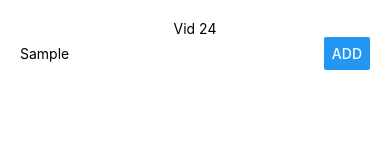
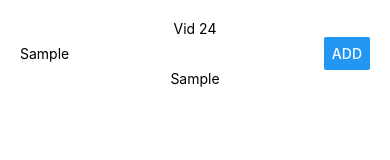
Before and after one commit to gerrymcdonnell/ReactMaxTutStart, a React Native app: screen / in a window 390 px wide. Both pictures are taken after typing "Sample" into the empty fields and a click on the button "ADD". Shown: the top 160 px of the page. Built offline with nearby package versions, Linux system fonts and the light colour scheme.

Commit message:
added array and text  created for array element

```diff
--- a/App.js
+++ b/App.js
@@ -4,17 +4,38 @@
 export default class App extends Component {
 
   state={
-    placeName:''
+    placeName:'',
+    places:[]
   }
 
-  placeNameInputChangeHandler=val=>{
+  placeNameInputChangeHandler=(val)=>{
     this.setState({
       placeName:val
     });
   };
 
+  //submit button handler
+  placeSubmitHandler=()=>{
+
+    //if the entered string is not empty
+    if(this.state.placeName.trim()===""){
+      return;
+    }
+
+    this.setState(prevState=>{
+      return {
+        places:prevState.places.concat(prevState.placeName)
+      }
+    })
+  }
+
 
   render(){
+
+    const placesOutput=this.state.places.map((place,i)=>
+      <Text key={i}>{place}</Text>
+    )
+
   return (
     <View style={styles.container}>
       <Text>Vid 24</Text>
@@ -26,8 +47,11 @@
         placeholder="This is a placeholder!"
         style={styles.placeInput}
       />
-      <Button title="add" style={styles.placeButton}/>
+      <Button title="add" onPress={this.placeSubmitHandler} style={styles.placeButton}/>
       </View>
+
+      <View>{placesOutput}</View>
+
     </View>
   );
   }
```
